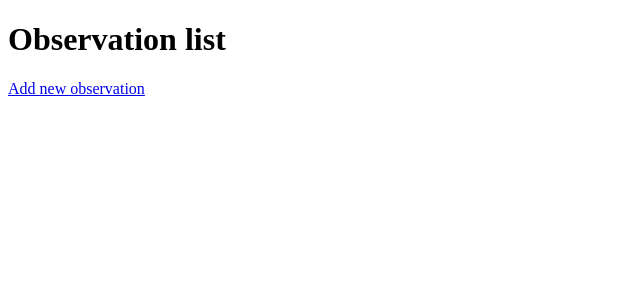
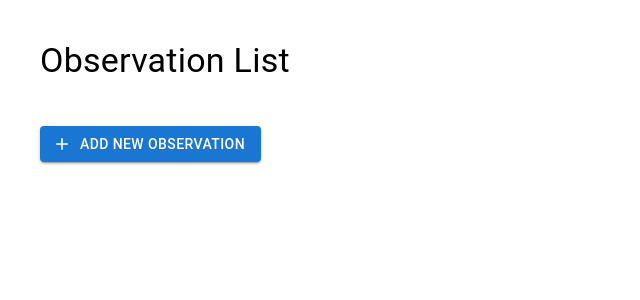
Before and after one commit to Vi7ality/bird-watcher-notes, a React (Vite) app: page / in a window 1280 px wide. Shown: the top 300 px of the page, without its empty margins (0-640 px from the left). Built offline with nearby package versions, Linux system fonts and the light colour scheme.

Commit message:
oservation page styles added

```diff
--- a/package.json
+++ b/package.json
@@ -12,6 +12,7 @@
   "dependencies": {
     "@emotion/react": "^11.14.0",
     "@emotion/styled": "^11.14.0",
+    "@mui/icons-material": "^5.16.11",
     "@mui/material": "^5.16.11",
     "react": "^18.3.1",
     "react-dom": "^18.3.1",
--- a/src/pages/Observations.tsx
+++ b/src/pages/Observations.tsx
@@ -1,6 +1,20 @@
 import { useEffect, useState } from "react";
 import { getAllObservations } from "../utils/localStorageManage";
 import { Link } from "react-router-dom";
+import {
+  Box,
+  Button,
+  IconButton,
+  List,
+  ListItem,
+  ListItemSecondaryAction,
+  ListItemText,
+  Typography,
+} from "@mui/material";
+
+import EditIcon from "@mui/icons-material/Edit";
+import DeleteIcon from "@mui/icons-material/Delete";
+import AddIcon from "@mui/icons-material/Add";
 
 const Observations = () => {
   const [observations, setObservations] = useState(getAllObservations());
@@ -10,18 +24,47 @@ const Observations = () => {
   }, []);
 
   return (
-    <div>
-      <h1>Observation list</h1>
-      <ul>
+    <Box sx={{ padding: 4 }}>
+      <Typography variant="h4" gutterBottom>
+        Observation List
+      </Typography>
+      <List>
         {observations.map((obs) => (
-          <li key={obs.id}>
-            {obs.date} {obs.time} — {obs.bird} в {obs.location}{" "}
-            <Link to={`/edit/${obs.id}`}>Edit</Link> | <Link to={`/delete/${obs.id}`}>Delete</Link>
-          </li>
+          <ListItem
+            key={obs.id}
+            sx={{
+              border: "1px solid #ccc",
+              borderRadius: "8px",
+              marginBottom: "8px",
+              padding: "16px",
+            }}
+          >
+            <ListItemText
+              primary={`${obs.date} ${obs.time} — ${obs.bird}`}
+              secondary={`Location: ${obs.location}`}
+            />
+            <ListItemSecondaryAction>
+              <IconButton component={Link} to={`/edit/${obs.id}`} aria-label="Edit observation">
+                <EditIcon color="primary" />
+              </IconButton>
+              <IconButton component={Link} to={`/delete/${obs.id}`} aria-label="Delete observation">
+                <DeleteIcon color="error" />
+              </IconButton>
+            </ListItemSecondaryAction>
+          </ListItem>
         ))}
-      </ul>
-      <Link to="/add">Add new observation</Link>
-    </div>
+      </List>
+      <Button
+        component={Link}
+        to="/add"
+        variant="contained"
+        color="primary"
+        startIcon={<AddIcon />}
+        sx={{ marginTop: 2 }}
+      >
+        Add New Observation
+      </Button>
+    </Box>
   );
 };
 
```
Also changed, not shown: 1 other file (tests, documents, lock files or other folders).
